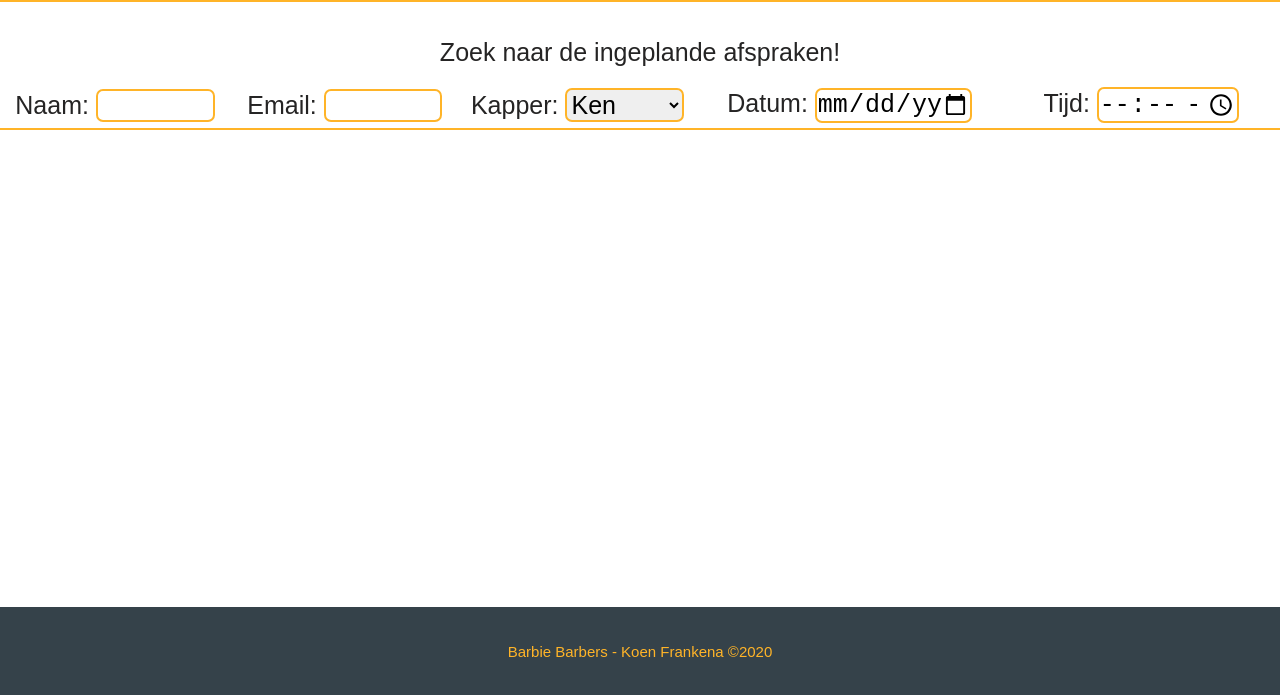
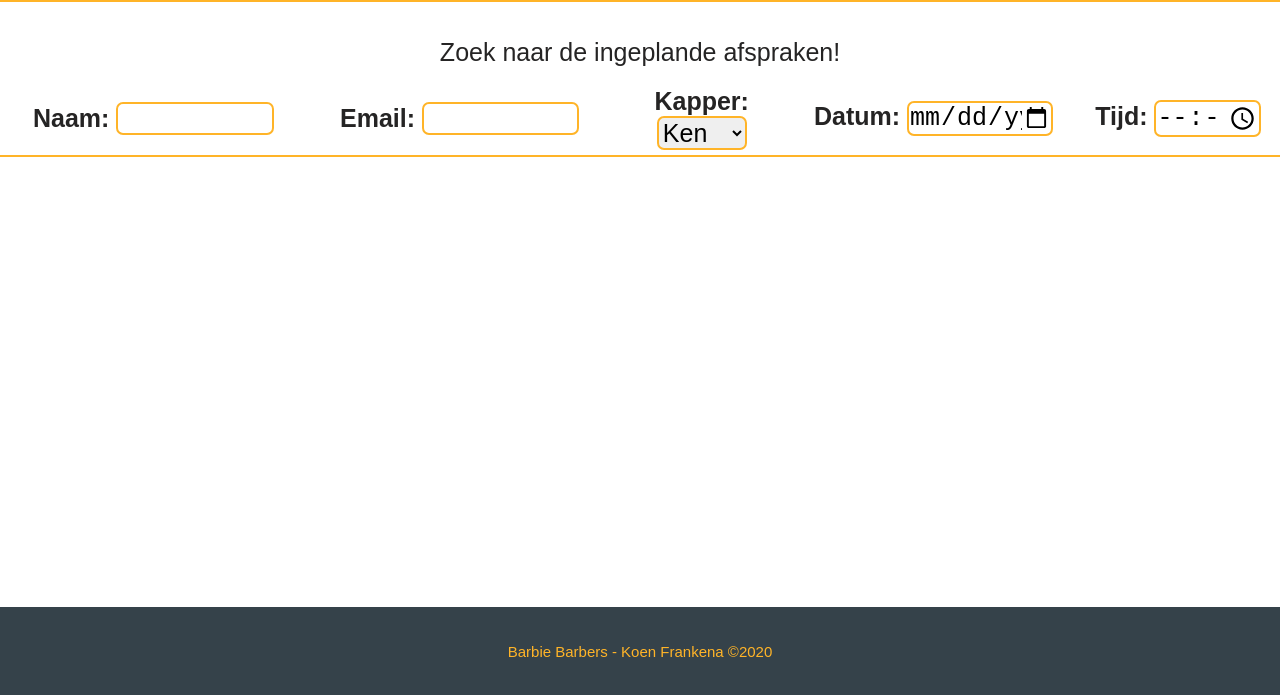
Before and after one commit to KoenieFrankenstein/Kappersproject, a website: page public/kapper.html in a window 1280 px wide. Shown: the part 103-798 px from the top of the page. Drawn offline with Linux system fonts and the light colour scheme.

Commit message:
bezig met bug

```diff
--- a/public/Script/kapper.js
+++ b/public/Script/kapper.js
@@ -4,6 +4,10 @@ function dbCheck() {
     fetch('/dbCheck')
         .then(v => v.json())
         .then(response => {
+
+            var tbl = document.getElementsByTagName('tbody')[0];
+            if (tbl) tbl.parentNode.removeChild(tbl);
+
             response = response.response;
 
             let afspraken = response;
--- a/public/kapper.html
+++ b/public/kapper.html
@@ -23,16 +23,16 @@
                 <p class="intro" onclick="dbCheck()">Zoek naar de ingeplande afspraken!</p>
 
                 <table class="searchTable">
-                    <tr class="inputRow">
-                        <td class="inputTD">
+                    <thead class="inputRow">
+                        <th class="inputTD">
                             <label>Naam:</label>
                             <input type="text" class="input">
-                        </td>
-                        <td class="inputTD">
+                        </th>
+                        <th class="inputTD">
                             <label>Email:</label>
                             <input type="email" class="input">
-                        </td>
-                        <td class="inputTD">
+                        </th>
+                        <th class="inputTD">
                             <label>Kapper:</label>
                             <select class="input">
                                 <option id="ken">Ken</option>
@@ -40,19 +40,20 @@
                                 <option id="samson">Samson</option>
                                 <option id="gert">Gert</option>
                             </select>
-                        </td>
-                        <td class="inputTD">
+                        </th>
+                        <th class="inputTD">
                             <label>Datum:</label>
                             <input type="date" class="input">
-                        </td>
-                        <td class="inputTD">
+                        </th>
+                        <th class="inputTD">
                             <label>Tijd:</label>
                             <input type="time" class="input">
-                        </td>
-                    </tr>
+                        </th>
+                    </thead>
+                    <tbody>
                     <tr style="height: 10px;"></tr>
-                    <tr class="afsprakenRow" id="afsprakenRow">
-                    </tr>
+                    <tr class="afsprakenRow" id="afsprakenRow"></tr>
+                    </tbody>
                 </table>
             </div>
 
```
